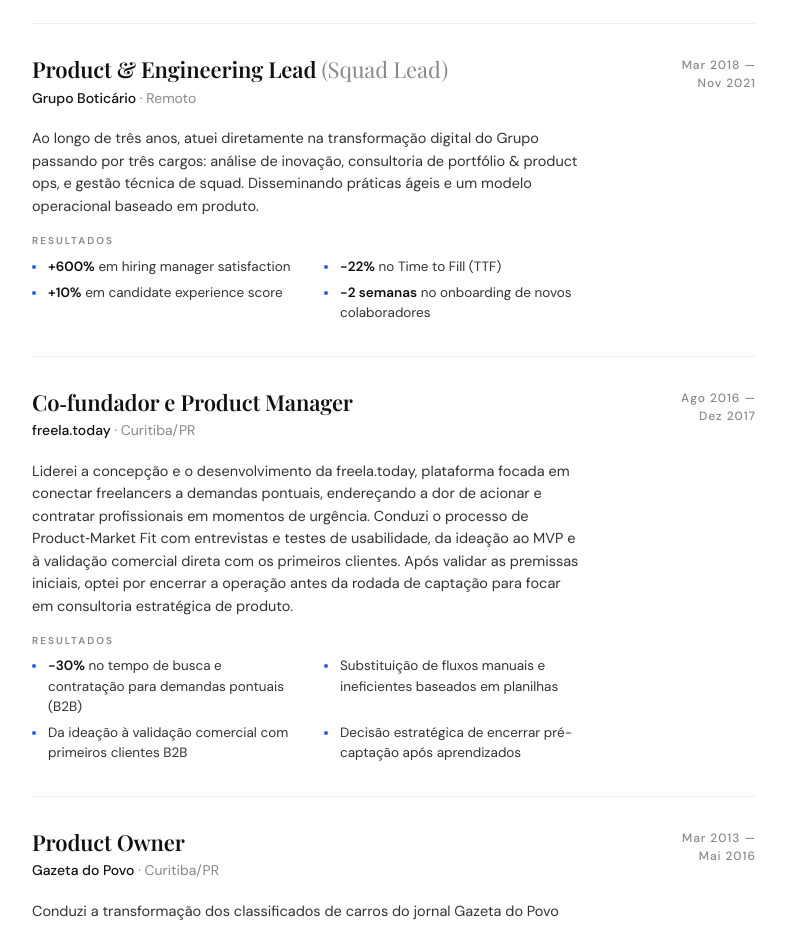
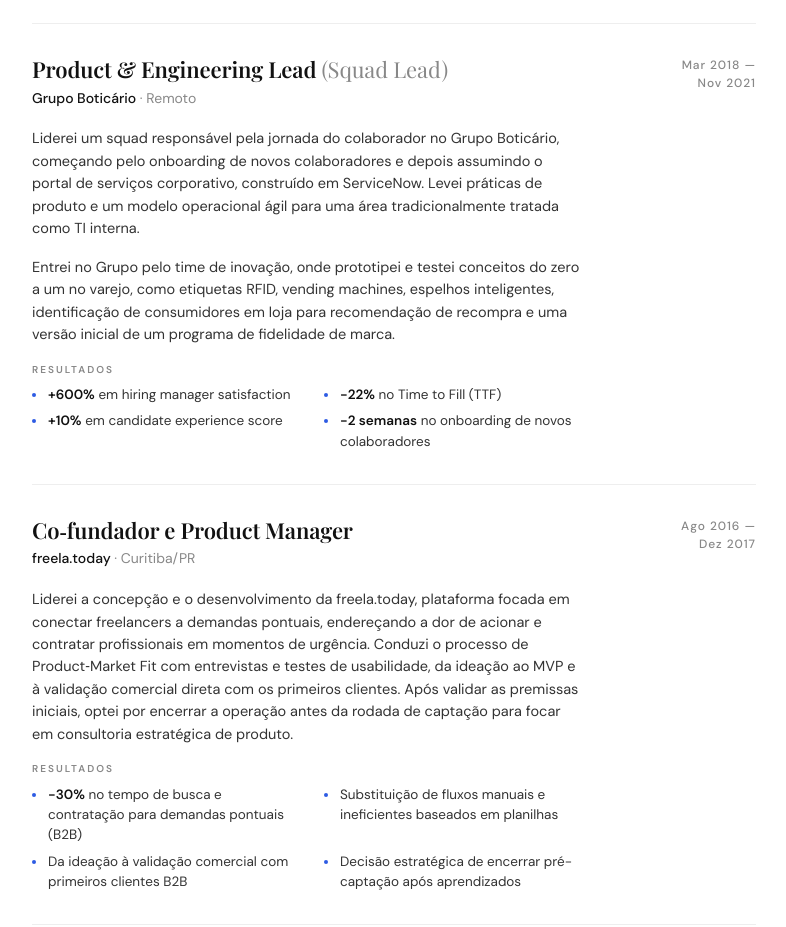
Before and after one commit to eduardoprox/oproductmanager.com.br, a plain HTML site: page index.html in a window 1280 px wide. Shown: the part 3380-4307 px from the top of the page, without its empty margins (360-1146 px from the left). Drawn offline with nearby package versions, Linux system fonts and the light colour scheme; a web font is replaced by a local one.

Commit message:
Boticario 2018-2021: novo texto em PT e EN
Co-Authored-By: Claude Opus 5.5 <noreply@anthropic.com>

```diff
--- a/index.html
+++ b/index.html
@@ -1026,7 +1026,8 @@
               <div class="content">
                 <h3 class="title">Product &amp; Engineering Lead <span class="role-suffix">(Squad Lead)</span></h3>
                 <p class="company">Grupo Boticário <span class="at">· Remoto</span></p>
-                <p class="summary">Ao longo de três anos, atuei diretamente na transformação digital do Grupo passando por três cargos: análise de inovação, consultoria de portfólio &amp; product ops, e gestão técnica de squad. Disseminando práticas ágeis e um modelo operacional baseado em produto.</p>
+                <p class="summary">Liderei um squad responsável pela jornada do colaborador no Grupo Boticário, começando pelo onboarding de novos colaboradores e depois assumindo o portal de serviços corporativo, construído em ServiceNow. Levei práticas de produto e um modelo operacional ágil para uma área tradicionalmente tratada como TI interna.</p>
+                <p class="summary">Entrei no Grupo pelo time de inovação, onde prototipei e testei conceitos do zero a um no varejo, como etiquetas RFID, vending machines, espelhos inteligentes, identificação de consumidores em loja para recomendação de recompra e uma versão inicial de um programa de fidelidade de marca.</p>
                 <div class="results-label">Resultados</div>
                 <ul class="results">
                   <li><b>+600%</b> em hiring manager satisfaction</li>
```
Also changed, not shown: en/index.html (+1 -1 lines).
